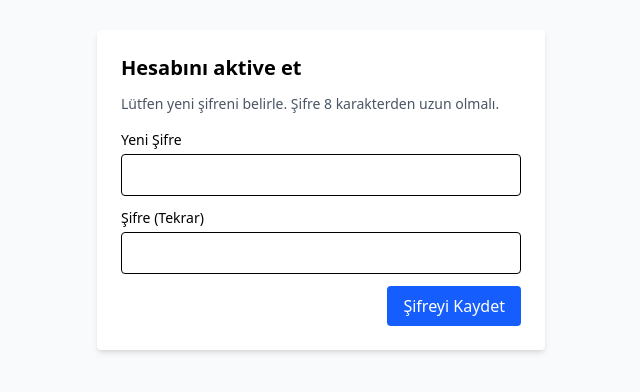
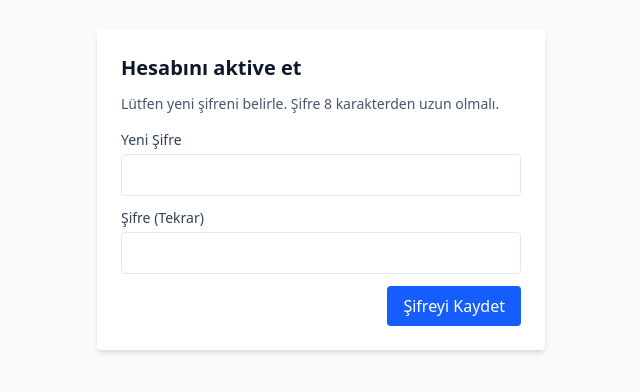
Before and after one commit to mehdierdemdede/crm-frontend, a Next.js app: page /invite-accept in a window 1280 px wide. Shown: the part 210-602 px from the top of the page, without its empty margins (319-959 px from the left). Built offline with nearby package versions, Linux system fonts and the light colour scheme; no server answers.

Commit message:
Ensure invite accept form text remains readable

```diff
--- a/src/app/invite-accept/page.tsx
+++ b/src/app/invite-accept/page.tsx
@@ -62,14 +62,14 @@ function InviteAcceptContent() {
 
 
     return (
-        <div className="min-h-screen flex items-center justify-center bg-gray-50 p-4">
-            <div className="max-w-md w-full bg-white shadow-md rounded p-6">
-                <h1 className="text-xl font-semibold mb-3">Hesabını aktive et</h1>
-                <p className="text-sm text-gray-600 mb-4">Lütfen yeni şifreni belirle. Şifre 8 karakterden uzun olmalı.</p>
+        <div className="min-h-screen flex items-center justify-center bg-gray-50 p-4 text-slate-900">
+            <div className="max-w-md w-full bg-white shadow-md rounded p-6 text-slate-900">
+                <h1 className="text-xl font-semibold mb-3 text-slate-900">Hesabını aktive et</h1>
+                <p className="text-sm text-slate-600 mb-4">Lütfen yeni şifreni belirle. Şifre 8 karakterden uzun olmalı.</p>
 
                 <form onSubmit={(event) => { event.preventDefault(); void handleSubmit(); }} className="space-y-3">
                     <div>
-                        <label className="block text-sm mb-1" htmlFor={passwordId}>
+                        <label className="block text-sm font-medium text-slate-700 mb-1" htmlFor={passwordId}>
                             Yeni Şifre
                         </label>
                         <input
@@ -77,12 +77,12 @@ function InviteAcceptContent() {
                             onChange={(e) => setPassword(e.target.value)}
                             type="password"
                             id={passwordId}
-                            className="w-full border px-3 py-2 rounded"
+                            className="w-full border border-slate-200 px-3 py-2 rounded text-slate-900 focus:border-blue-500 focus:outline-none focus:ring-2 focus:ring-blue-100"
                         />
                     </div>
 
                     <div>
-                        <label className="block text-sm mb-1" htmlFor={confirmId}>
+                        <label className="block text-sm font-medium text-slate-700 mb-1" htmlFor={confirmId}>
                             Şifre (Tekrar)
                         </label>
                         <input
@@ -90,7 +90,7 @@ function InviteAcceptContent() {
                             onChange={(e) => setConfirm(e.target.value)}
                             type="password"
                             id={confirmId}
-                            className="w-full border px-3 py-2 rounded"
+                            className="w-full border border-slate-200 px-3 py-2 rounded text-slate-900 focus:border-blue-500 focus:outline-none focus:ring-2 focus:ring-blue-100"
                         />
                     </div>
 
```
